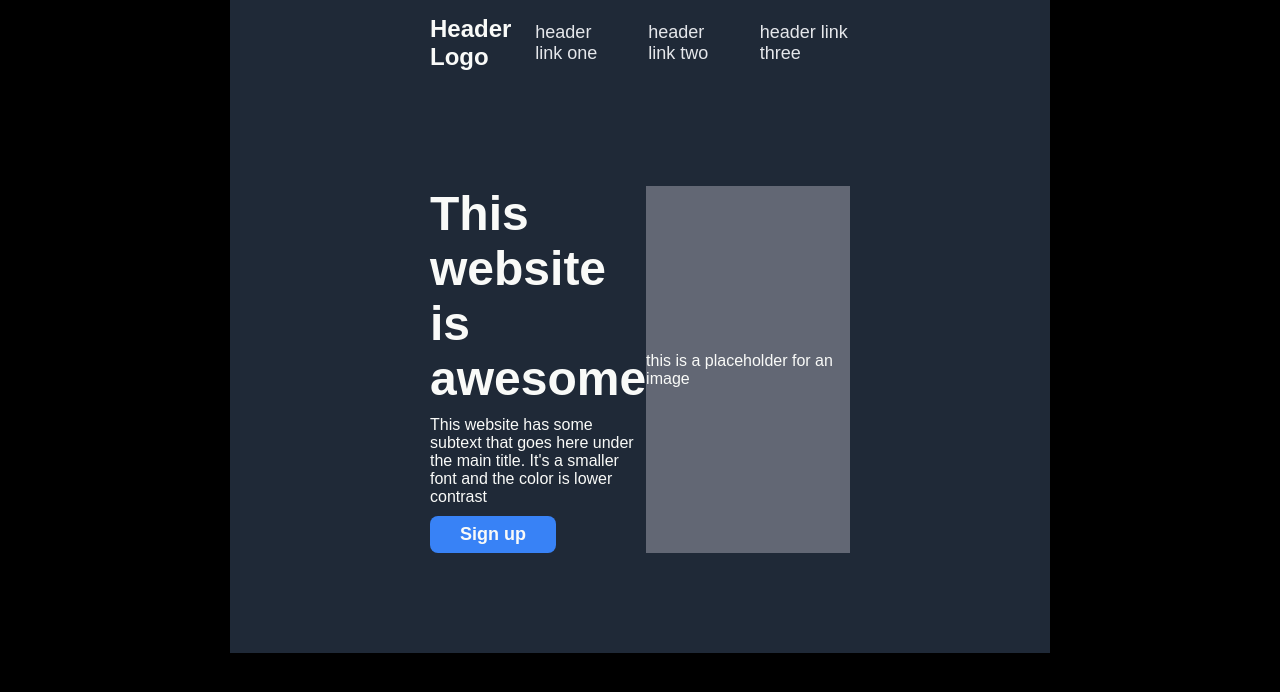
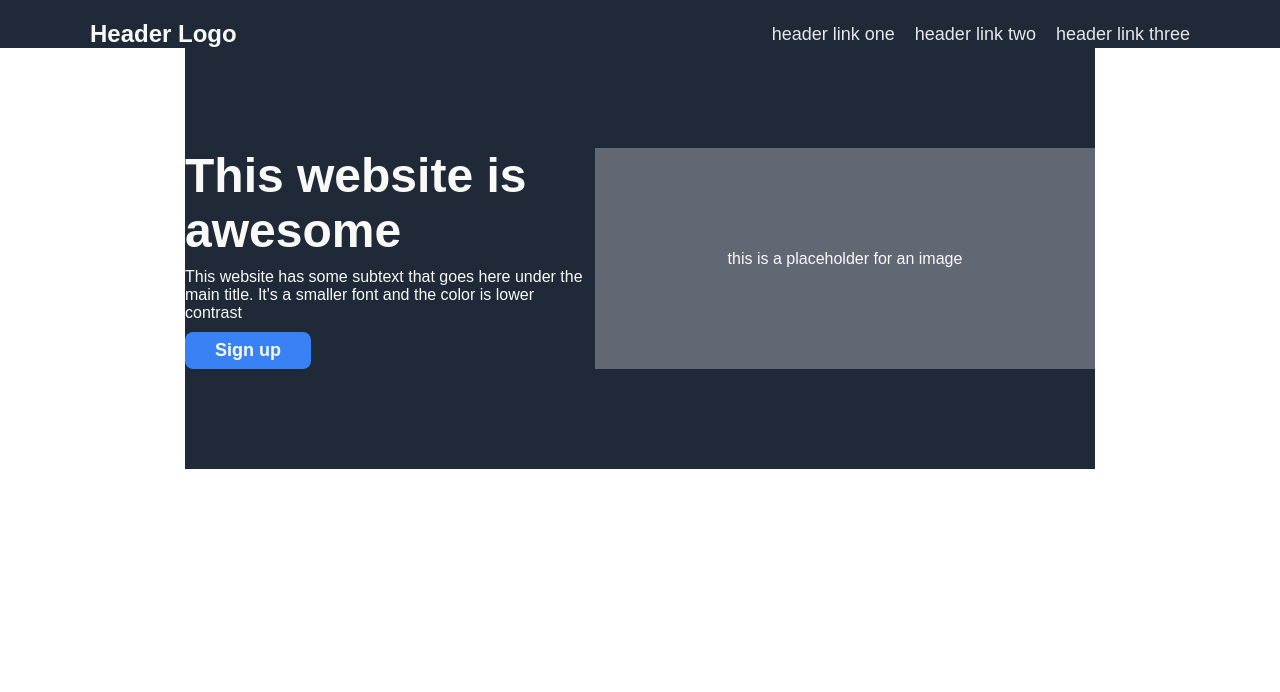
Before and after one commit to T1t45/landing-page, a plain HTML site: page index.html in a window 1280 px wide. Drawn offline with Linux system fonts and the light colour scheme.

Commit message:
Fixed the header by adding <header> tag and its properties

```diff
--- a/index.html
+++ b/index.html
@@ -1,10 +1,13 @@
 <!DOCTYPE html>
-<html>
+<html lang="en">
     <head>
+        <meta charset="utf-8">
         <title>Landing Page</title>
         <link rel="stylesheet" href="./styles.css">
     </head>
     <body>
+        <div class="page-container">
+            <header>
                 <div class="header-container">
                     <div class="header-logo-container">
                         Header Logo
@@ -15,6 +18,7 @@
                         <a href="https://checkbox.toys/scale/" target="_blank" class="link">header link three</a>
                     </div>
                 </div>
+            </header>
             <div class="section-one">
                 <div class="section-one-left-container">
                     <h1 class="awesome-title">This website is awesome</h1>
@@ -29,5 +33,6 @@
                     this is a placeholder for an image
                 </div>
             </div>
+        </div>
     </body>
 </html>
--- a/styles.css
+++ b/styles.css
@@ -1,21 +1,38 @@
-body {
-    font-family: Arial, Helvetica, sans-serif;
+* {
     margin: 0;
-    padding-left: 230px;
-    padding-right: 230px;
-    background-color: black;
+    padding: 0;
 }
 
-h1 {
-    margin: 0;
+*, *::before, *::after {
+    box-sizing: inherit;
+  }
+
+html {
+    box-sizing: border-box;
+}
+
+.page-container {
+    display: flex;
+    align-items: center;
+    flex-direction: column;
+    font-family: Arial, Helvetica, sans-serif;
+}
+
+header {
+    display: flex;
+    align-items: center;
+    justify-content: center;
+    background-color: #1F2937;
+    width: 100%;
 }
 
 .header-container {
     display: flex;
     align-items: center;
     justify-content: space-between;
-    background-color: #1F2937;
-    padding: 15px 200px;
+    flex-grow: 1;
+    max-width: 1100px;
+    padding-top: 20px;
 }
 
 .header-logo-container {
@@ -26,7 +43,7 @@ h1 {
 
 .header-links-container {
     display: flex;
-    gap: 30px;
+    column-gap: 20px;
 }
 
 .link {
@@ -39,17 +56,17 @@ h1 {
     display: flex;
     justify-content: space-between;
     background-color: #1F2937;
-    padding-left: 200px;
-    padding-right: 200px;
+    /* padding-left: 200px;
+    padding-right: 200px; */
     padding-top: 100px;
     padding-bottom: 100px;
 }
 
 .section-one-left-container {
     display: flex;
-    flex-direction: column;
     align-items: flex-start;
     justify-content: center;
+    flex-direction: column;
     width: 410px;
 }
 
```
Lines whose indentation alone changed are shown as unchanged.
